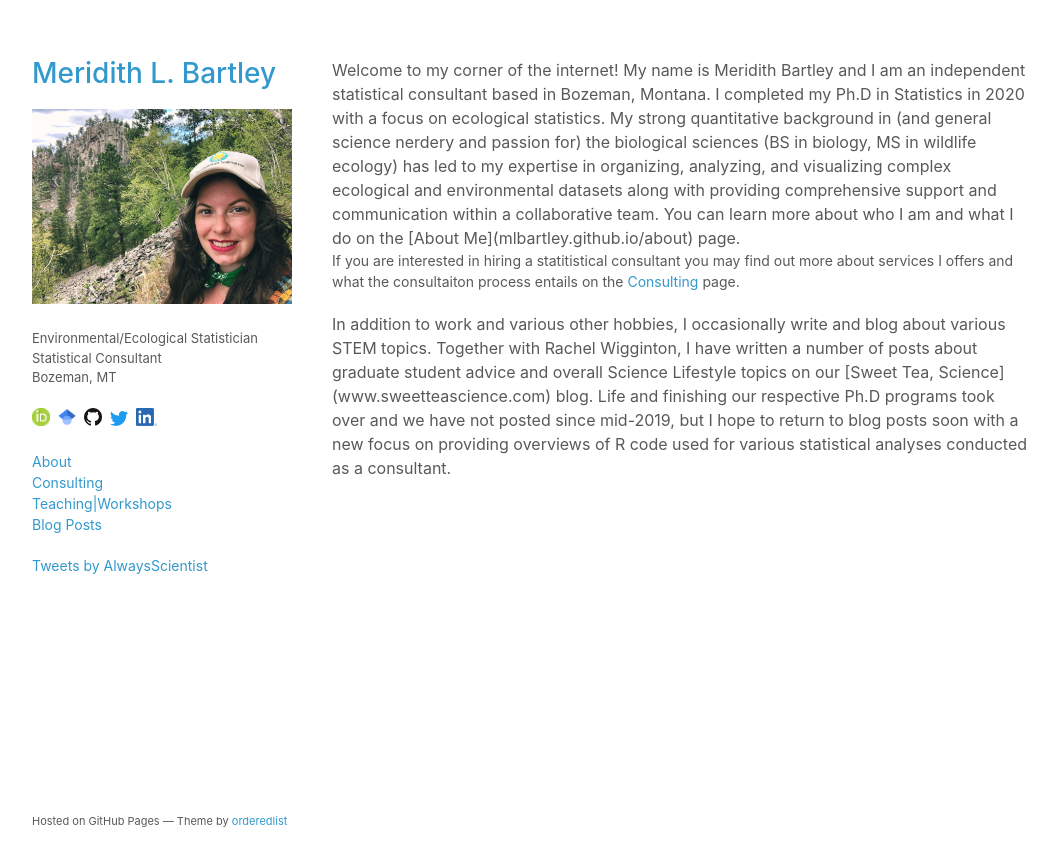
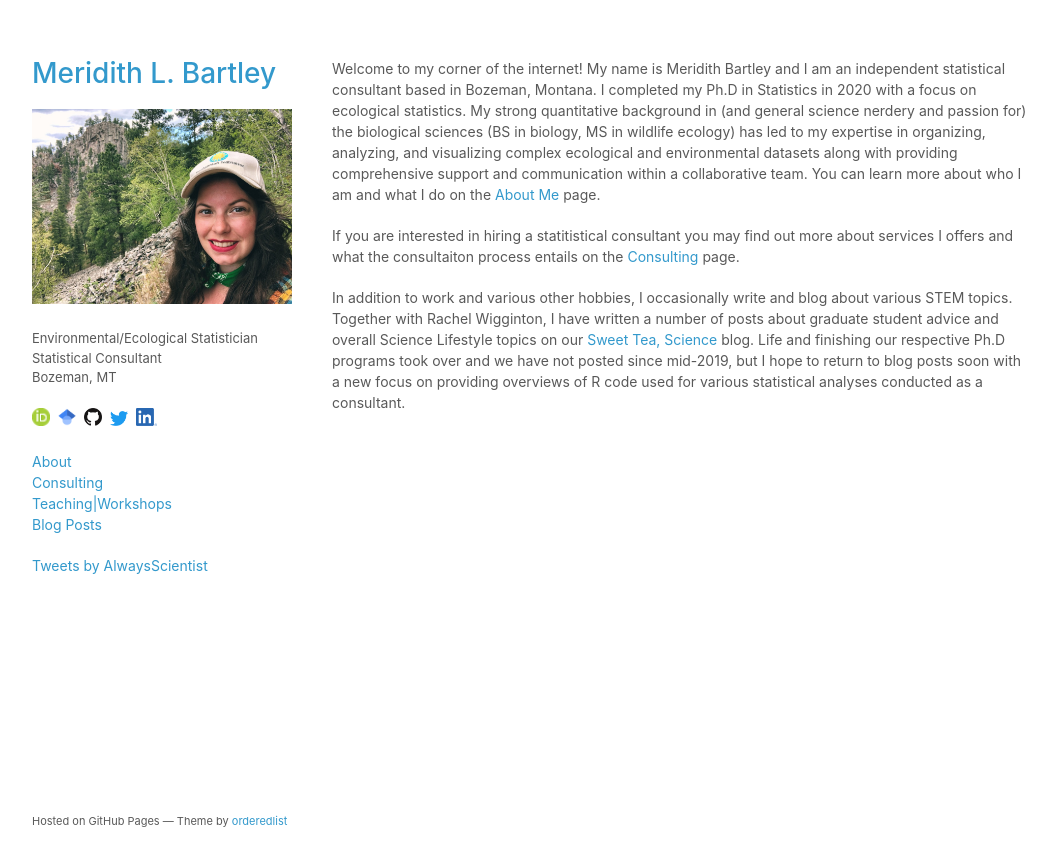
Before and after one commit to MLBartley/mlbartley.github.io, a Jekyll site: the page built from index.md, in a window 1280 px wide. Shown: the top 866 px of the page, without its empty margins (108-1165 px from the left). Built offline with Jekyll 4.4.1, drawn with Linux system fonts in a browser that asks for light colours; our own code applies the rules of GitHub Pages for plain Markdown files; comment, search, counter and statistics services are not loaded.

Commit message:
Update index.md

```diff
--- a/index.md
+++ b/index.md
@@ -1,5 +1,5 @@
-<font size = "3"> Welcome to my corner of the internet! My name is Meridith Bartley and I am an independent statistical consultant based in Bozeman, Montana. I completed my Ph.D in Statistics in 2020 with a focus on ecological statistics. My strong quantitative background in (and general science nerdery and passion for) the biological sciences (BS in biology, MS in wildlife ecology) has led to my expertise in organizing, analyzing, and visualizing complex ecological and environmental datasets along with providing comprehensive support and communication within a collaborative team. You can learn more about who I am and what I do on the [About Me](mlbartley.github.io/about) page. </font>
+Welcome to my corner of the internet! My name is Meridith Bartley and I am an independent statistical consultant based in Bozeman, Montana. I completed my Ph.D in Statistics in 2020 with a focus on ecological statistics. My strong quantitative background in (and general science nerdery and passion for) the biological sciences (BS in biology, MS in wildlife ecology) has led to my expertise in organizing, analyzing, and visualizing complex ecological and environmental datasets along with providing comprehensive support and communication within a collaborative team. You can learn more about who I am and what I do on the [About Me](mlbartley.github.io/about) page.
 
 If you are interested in hiring a statitistical consultant you may find out more about services I offers and what the consultaiton process entails on the [Consulting](mlbartley.github.io/consulting) page.
 
-<font size="3">In addition to work and various other hobbies, I occasionally write and blog about various STEM topics. Together with Rachel Wigginton, I have written a number of posts about graduate student advice and overall Science Lifestyle topics on our [Sweet Tea, Science](www.sweetteascience.com) blog. Life and finishing our respective Ph.D programs took over and we have not posted since mid-2019, but I hope to return to blog posts soon with a new focus on providing overviews of R code used for various statistical analyses conducted as a consultant.</font>
+In addition to work and various other hobbies, I occasionally write and blog about various STEM topics. Together with Rachel Wigginton, I have written a number of posts about graduate student advice and overall Science Lifestyle topics on our [Sweet Tea, Science](www.sweetteascience.com) blog. Life and finishing our respective Ph.D programs took over and we have not posted since mid-2019, but I hope to return to blog posts soon with a new focus on providing overviews of R code used for various statistical analyses conducted as a consultant.
```
